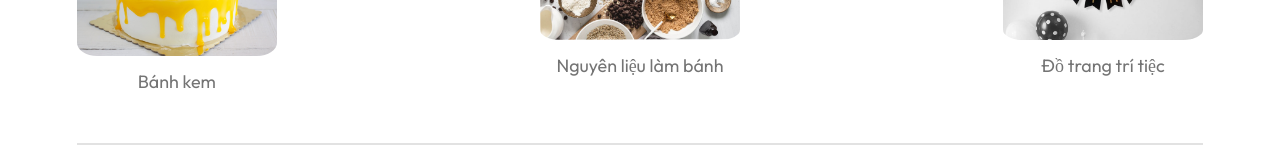
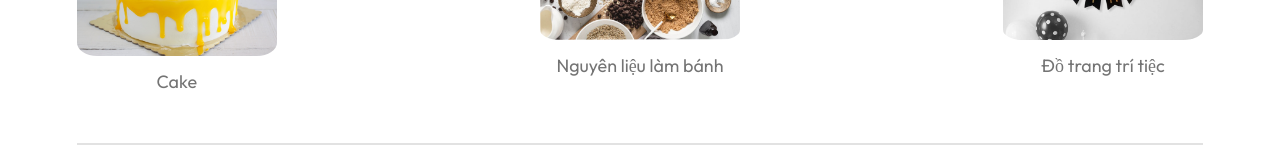
Before and after one commit to Julian12504/WebsiteTiemBanh, a React (Vite) app in the folder Frontend/: page /viewitems in a window 1280 px wide. Shown: the part 367-527 px from the top of the page. Built offline with nearby package versions, Linux system fonts and the light colour scheme; no server answers.

Commit message:
Update assets.js

```diff
--- a/Frontend/src/assets/assets.js
+++ b/Frontend/src/assets/assets.js
@@ -60,7 +60,7 @@ const assets = {
 
 export const category_list = [
     {
-        category: "Bakery",
+        category: "Cake",
         category_image: cake_tools
     },
     {
@@ -89,7 +89,7 @@ export const item_list = [
         image: silicone_spatula,
         price: 100,
         description: "",
-        category: "Bakery",
+        category: "Cake",
     },
     {
         _id: "3",
@@ -113,7 +113,7 @@ export const item_list = [
         image: silicone_mat,
         price: 100,
         description: "",
-        category: "Bakery",
+        category: "Cake",
     },
     {
         _id: "6",
```
